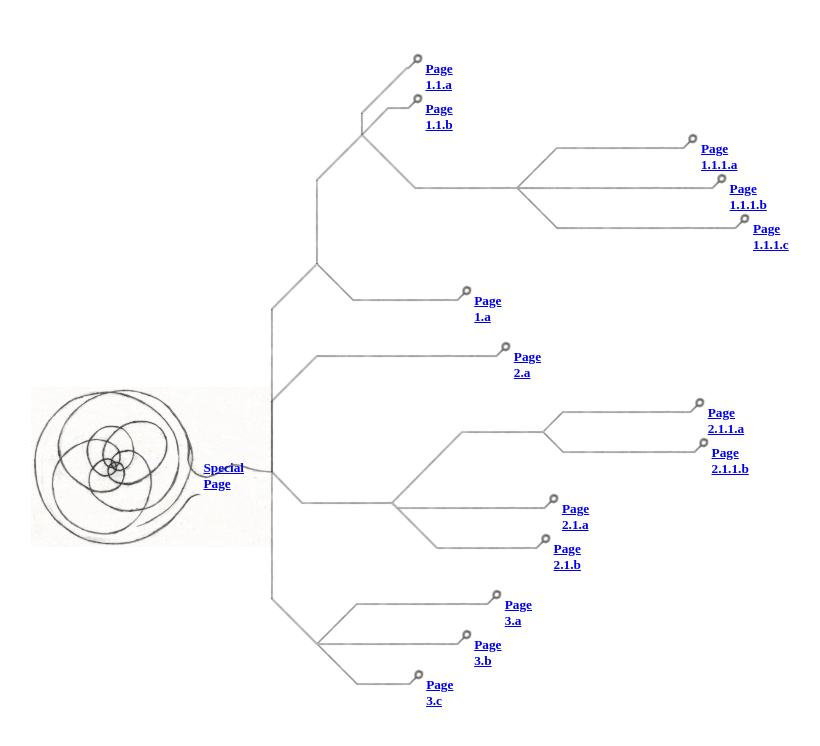
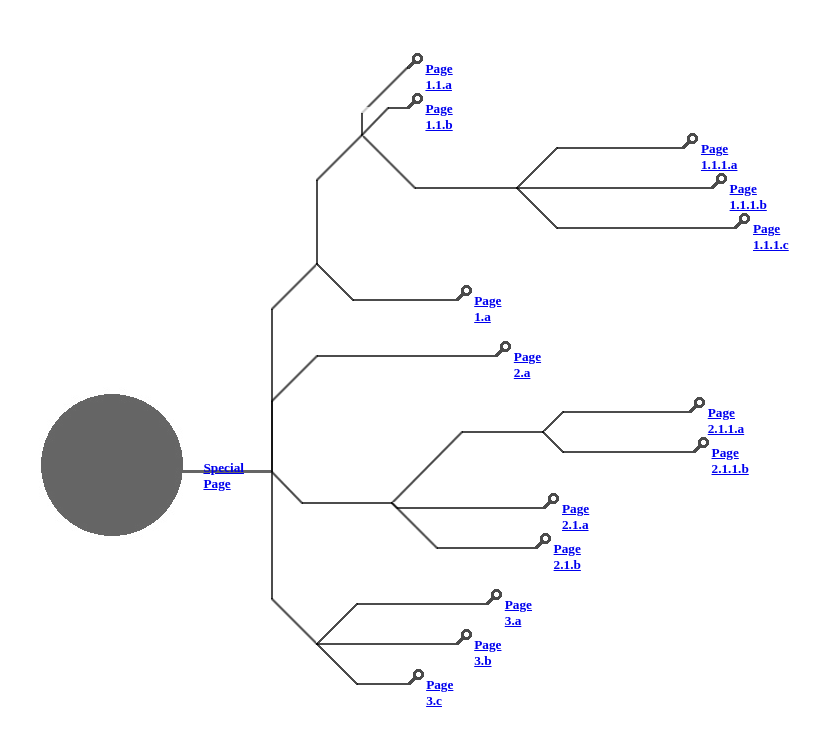
Before and after one commit to devinkwok/js-DrawMenuTree, a plain HTML site: page index.html in a window 1280 px wide. Shown: the whole page, without its empty margins (247-1067 px from the left). Drawn offline with Linux system fonts and the light colour scheme.

Commit message:
Replaced pencil images with generic placeholders

```diff
--- a/include/style.css
+++ b/include/style.css
@@ -53,7 +53,8 @@ body.homepage {
     bottom: 0;
     width: 240px;
     height: 160px;
-    background: url('home.jpg') no-repeat bottom left;
+    background: url('home.png') no-repeat bottom left;
+    opacity: 0.6
 }
 
 .treeitem {
@@ -90,7 +91,7 @@ body.homepage {
 .treecategory:active .treeudline,
 .treecategory:active .treeddline,
 .treecategory:active .treenode {
-    opacity: 0.5;
+    opacity: 0.3;
 }
 
 .treecategory:hover>.treehline,
@@ -108,7 +109,7 @@ body.homepage {
 .treecategory:active>.treeudline,
 .treecategory:active>.treeddline,
 .treecategory:active>.treenode {
-    opacity: 1;
+    opacity: 0.7;
 }
 
 .treehline,
@@ -118,7 +119,7 @@ body.homepage {
 .treenode {
     position: absolute;
     z-index: -998;
-    opacity: 1;
+    opacity: 0.7;
 }
 
 .treeudline,
@@ -128,23 +129,23 @@ body.homepage {
 }
 
 .treehline {
-    background: url('pencil-h.png') repeat-x center;
+    background: url('hline.png') repeat-x center;
 }
 
 .treevline {
-    background: url('pencil-v.png') repeat-y center;
+    background: url('vline.png') repeat-y center;
 }
 
 .treeudline {
-    background: url('pencil-ud.png') no-repeat center;
+    background: url('udline.png') no-repeat center;
 }
 
 .treeddline {
-    background: url('pencil-dd.png') no-repeat center;
+    background: url('ddline.png') no-repeat center;
 }
 
 .treenode {
-    background: url('leafnode.png') no-repeat center;
+    background: url('node.png') no-repeat center;
     width: 16px;
     height: 16px;
 }
```
Also changed, not shown: include/ddline.png (added), include/hline.png (added), include/home.jpg (deleted), include/home.png (added), include/leafnode.png (deleted), include/node.png (added), include/pencil-dd.png (deleted), include/pencil-h.png (deleted), include/pencil-ud.png (deleted), include/pencil-v.png (deleted), include/udline.png (added), include/vline.png (added).
